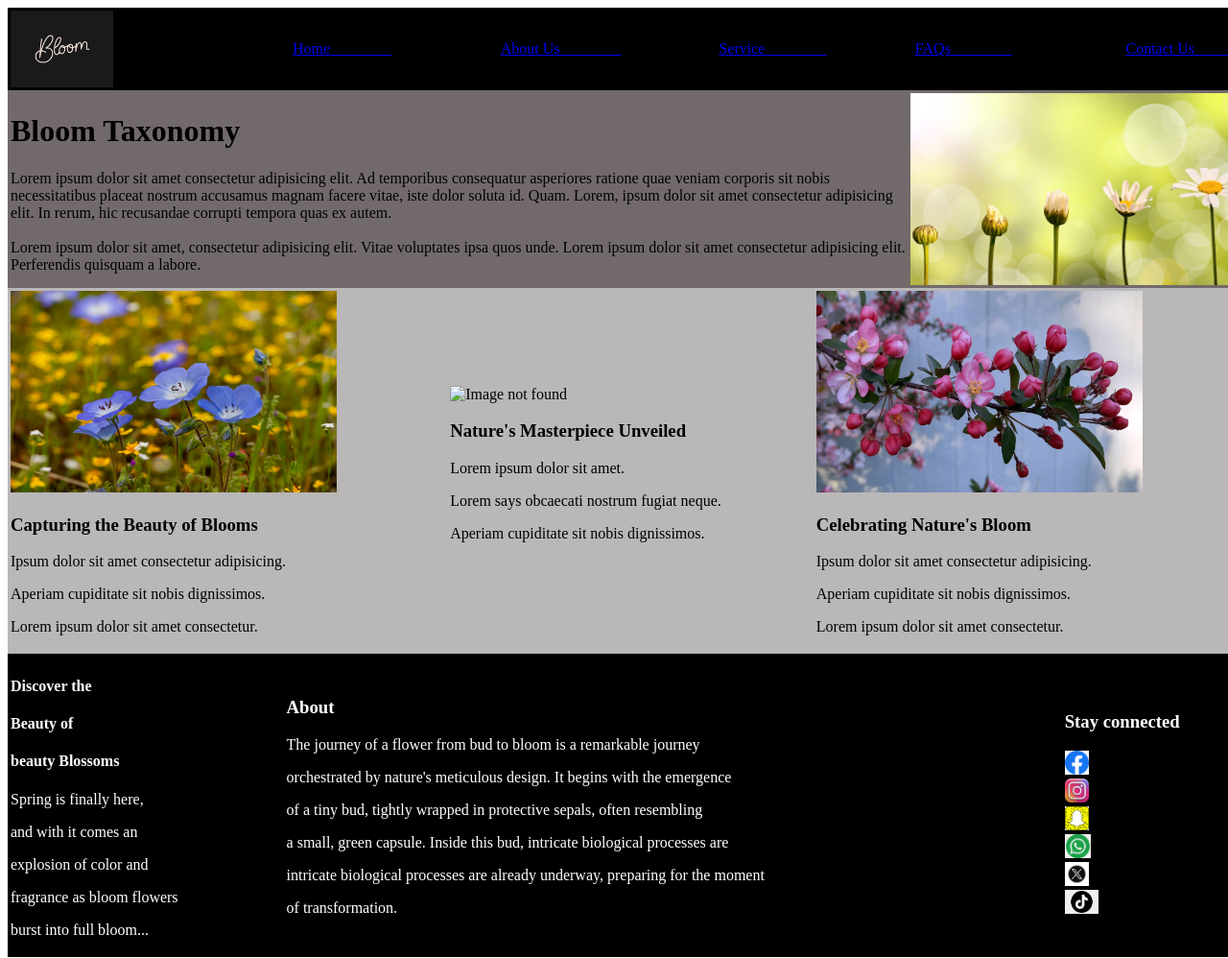
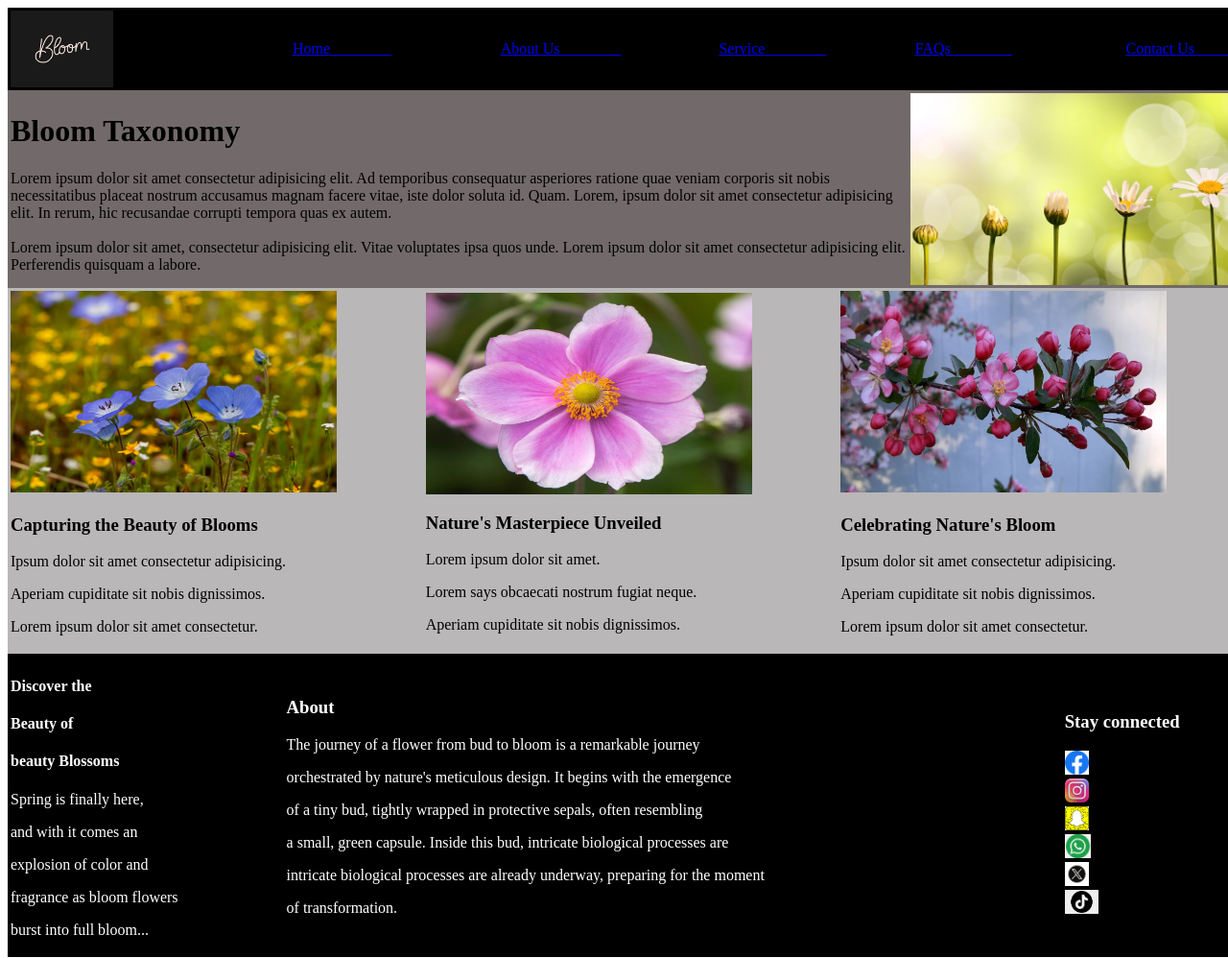
Before and after one commit to MuqaddasQadeer/Nature.blossom, a plain HTML site: page Assignment 8/index.html in a window 1280 px wide. Shown: the top 998 px of the page at 96% size. Drawn offline with Linux system fonts and the light colour scheme.

Commit message:
Update index.html

```diff
--- a/Assignment 8/index.html
+++ b/Assignment 8/index.html
@@ -39,7 +39,7 @@ body{
     <table width="1300px" style="background-color: rgb(114, 106, 106);">
         <tr>
             <td>
-                <img align="right" src="./../flower.jpg" height="200px" alt="image not found">
+                <img align="right" src="https://raw.githubusercontent.com/MuqaddasQadeer/Nature.blossom/refs/heads/main/Assignment%208/flower.jpg" height="200px" alt="image not found">
                 <h1>Bloom Taxonomy</h1>
                 Lorem ipsum dolor sit amet consectetur adipisicing elit. Ad temporibus consequatur asperiores ratione
                 quae veniam corporis sit nobis necessitatibus placeat nostrum accusamus magnam facere vitae, iste dolor
@@ -54,7 +54,7 @@ body{
         <tr>
             <td>
                 <!-- <h2> &nbsp;&nbsp;&nbsp;Here is the Headings</h2> -->
-            <img src="./../capture.jpg" height="210px" width="340px" alt="image not found">
+            <img src="https://raw.githubusercontent.com/MuqaddasQadeer/Nature.blossom/refs/heads/main/Assignment%208/capture.jpg" height="210px" width="340px" alt="image not found">
                 <p>
                 <h3> Capturing the Beauty of Blooms</h3>
                 Ipsum dolor sit amet consectetur
@@ -66,7 +66,7 @@ body{
             </td>
 
             <td>
-                <img src="./../nature.avif" height="210px" width="340px" align="center"  alt="Image not found">
+                <img src="https://raw.githubusercontent.com/MuqaddasQadeer/Nature.blossom/refs/heads/main/Assignment%208/nature.jpeg" height="210px" width="340px" align="center"  alt="Image not found">
             <p>
                 <h3>Nature's Masterpiece Unveiled</h3>
                 Lorem ipsum dolor sit amet.</p>
@@ -75,7 +75,7 @@ body{
                 dignissimos.</p>
             </td>
             <td>
-                <img src="./../celebrate.webp" height="210px" width="340px" alt="Image not found">
+                <img src="https://raw.githubusercontent.com/MuqaddasQadeer/Nature.blossom/refs/heads/main/Assignment%208/celebrate.webp" height="210px" width="340px" alt="Image not found">
                 <p>
                     <h3>Celebrating Nature's Bloom</h3>
                     Ipsum dolor sit amet consectetur
@@ -111,12 +111,12 @@ body{
 <td>
     <h3>Stay connected</h3>
 
-    <img  height="25px" src="./../fb.png" alt="Image not found"> <br>
-    <img height="25px" src="./../insta.png" alt="Image not found"><br>
-    <img height="25px"  src="./../snap.png" alt="Image not found"><br>
-    <img height="25px" src="./../whatsApp.png" alt="Image not found"><br>
-    <img height="25px" src="./../TWITTER.png" alt="Image not found"><br>
-    <img height="25px" src="./../tik.png" alt="Image not found">
+    <img  height="25px" src="https://raw.githubusercontent.com/MuqaddasQadeer/Nature.blossom/refs/heads/main/Assignment%208/fb.png" alt="Image not found"> <br>
+    <img height="25px" src="https://raw.githubusercontent.com/MuqaddasQadeer/Nature.blossom/refs/heads/main/Assignment%208/insta.png" alt="Image not found"><br>
+    <img height="25px"  src="https://raw.githubusercontent.com/MuqaddasQadeer/Nature.blossom/refs/heads/main/Assignment%208/snap.png" alt="Image not found"><br>
+    <img height="25px" src="https://raw.githubusercontent.com/MuqaddasQadeer/Nature.blossom/refs/heads/main/Assignment%208/whatsApp.png" alt="Image not found"><br>
+    <img height="25px" src="https://raw.githubusercontent.com/MuqaddasQadeer/Nature.blossom/refs/heads/main/Assignment%208/TWITTER.png" alt="Image not found"><br>
+    <img height="25px" src="https://raw.githubusercontent.com/MuqaddasQadeer/Nature.blossom/refs/heads/main/Assignment%208/tik.png" alt="Image not found">
 </td>
 </table>
 </font>
```
